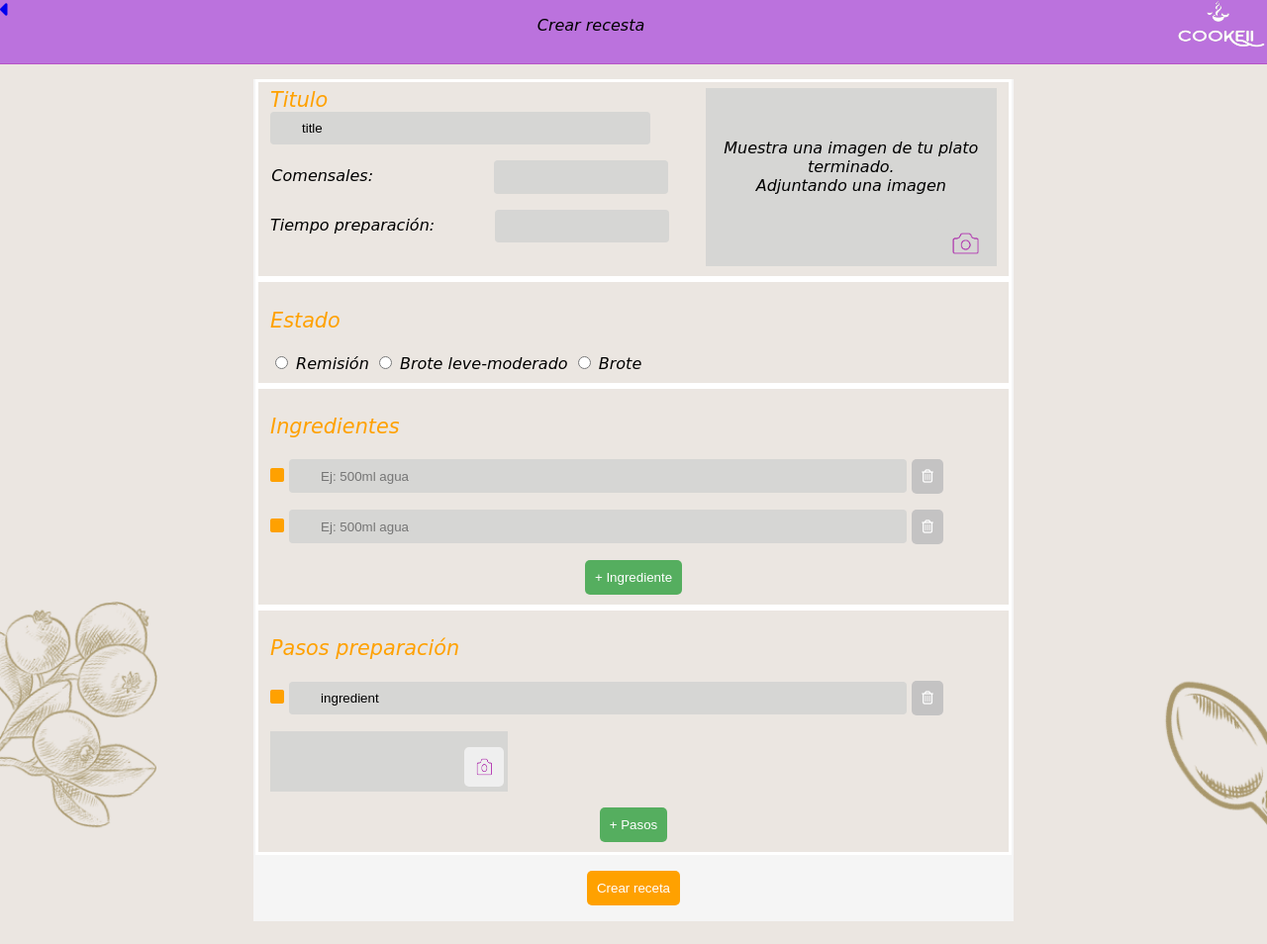
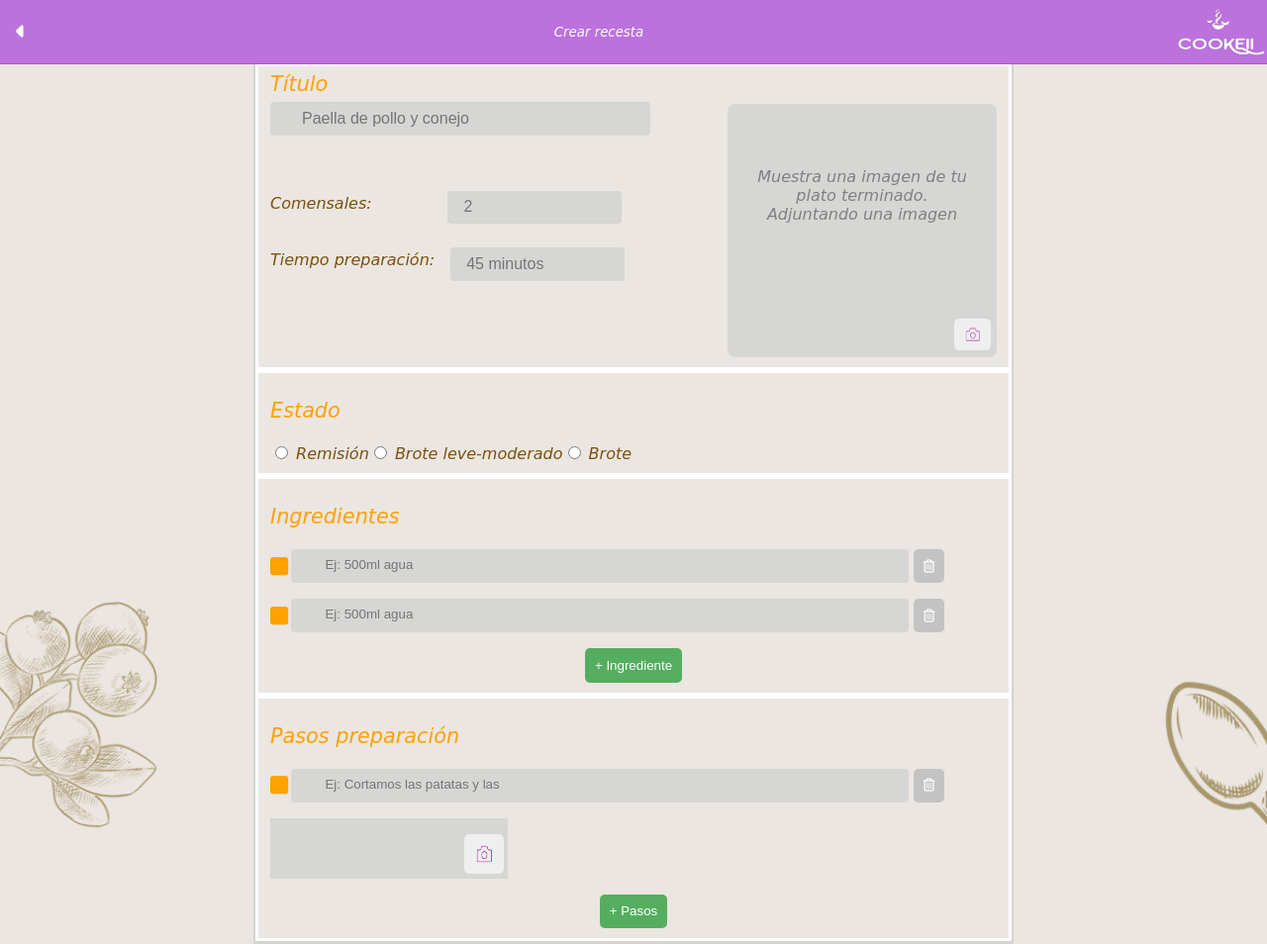
Before and after one commit to yosiris-m/cookEii, a website: page src/pages/components/createCook.html in a window 1280 px wide. Shown: the top 954 px of the page at 99% size. Drawn offline with Linux system fonts and the light colour scheme.

Commit message:
refactor styles

```diff
--- a/src/js/create-cook/createCoook.js
+++ b/src/js/create-cook/createCoook.js
@@ -6,12 +6,13 @@ function addNewIngredient() {
   const inputIngredient = document.createElement("p");
   inputIngredient.classList.add("input-ad");
   inputIngredient.innerHTML = `
-    <label for="ingredient" class=""  id="label">
-    <i class="fa-solid fa-square squa-c"></i>
-      <input type="text" class="input-width input-focus" name="ingredient" value="" placeholder="Ej: 500ml agua">
+     <i class="fa-solid fa-square squa-c"></i>
+    <label for="ingredient" id="label" class="input-ing-prep input-width ">
+      <input type="text" class="input-focus" name="ingredient" value="" placeholder="Ej: 500ml agua" required>
     </label>
-    <button type="button" id="b" class="buttons buttons-delet" name="delete"><i class="fa-regular fa-trash-can"></i></button>
-  `;
+    <button type="button" class="buttons buttons-delet" name="delete"><i class="fa-regular fa-trash-can"></i></button>
+
+    `;
 
   createElementIngred.appendChild(inputIngredient);
 }
@@ -65,12 +66,13 @@ function addNewPreparation() {
   preparationCount++;
 
   inputPreparation.innerHTML = `
-    <label for="ingredient" class=" label-inp">
-        <i class="fa-solid fa-square squa-c"></i>
-        <input type="text" class="input-width input-focus input-1" id="ingredient" name="ingredient" value="ingredient" placeholder="Ej: leche">
+    <div class="box-prep-inp">
+    <i class="fa-solid fa-square squa-c"></i>
+    <label for="ingredient" class="input-ing-prep input-width">
+        <input type="text" class=" input-focus  " id="ingredient" name="ingredient" value="" placeholder="Ej: Cortamos las patatas y las ponemos a cocinar" required>
     </label>
     <button type="delete" id="b" class="buttons buttons-delet" name="delete-preparation"><i class="fa-regular fa-trash-can"></i></button>
-
+    </div>
     <div class="img-preparation">
     <input type="file" id="fileIngredient${preparationCount}" name="ingre-file" value="" name="file" accept="image/*" style="display: none">
     <div class="file-ingred" id="fileIngredientButton${preparationCount}">
--- a/src/pages/components/createCook.html
+++ b/src/pages/components/createCook.html
@@ -12,49 +12,44 @@
     <link rel="stylesheet" href="../../styles/createCook.css" />
     <link rel="stylesheet" href="../../styles/header.css" />
   </head>
-  <body class="">
-    <header id="header" class="container-header">
-      <a class="link-home" href="../index.html">
+  <body>
+    <header id="header" class="container-header-create">
+      <a class="link-back" href="../index.html">
         <i class="fa-solid fa-caret-left fa-lg"></i></a>
-        <p>Crear recesta</p>
+      <small class="head-title">Crear recesta</small>
       <img class="logo" src="/src/images/logo.png" alt="logo" />
     </header>
    <main class="main-create" >
-
       <form action="" class="form">
         <fieldset class="head-create">
           <div class="box-create">
-            <label class="titles-create text-aling-let" for="title">Titulo</label>
-              <input type="text" class="input-width-title input-focus" placeholder="Paella de pollo y conejo" value="title">
-            <p class="time-prep">
-                <label for="" class="lab-M">Comensales:
-                  <input type="number" class="iput-w input-focus input-t-M">
-                </label>
-                <label for="">Tiempo preparación:
-                <input type="number" class="iput-w input-focus input-ra-M " >
-                </label>
-
+            <label class="titles-create" for="title">Título</label>
+            <input type="text" class="input-width-title input-focus font-size-input" name="title" placeholder="Paella de pollo y conejo" value="" required>
+            <p class="diners-box M-top">
+              <label for="diners">Comensales:</label>
+                <input type="number" class="iput-w input-focus input-t-M font-size-input" name="diners" value="" placeholder="2" required>
             </p>
+            <div class="diners-box">
+              <label for="timePreparation">Tiempo preparación:</label>
+              <input type="text" class="iput-w input-focus input-ra-M font-size-input" name="timePreparation" value="" required placeholder="45 minutos">
             </div>
-          <div class="img-principal">
-            <input id="fileInput" type="file" value="files" class="input-file" name="file"accept="image/*" style="display: none">
+          </div>
+          <div class="img-cook">
+            <input id="fileInput" type="file" value="" class="input-file" name="file"accept="image/*" style="display: none" required>
             <div class="box-preview-file" id="fileSelectButton" >
               <p id="imgPreview" class="file-preview">
-                <span class="image-text">Muestra una imagen de tu plato terminado.</span>
+                <span class="image-text pading-text">Muestra una imagen de tu plato terminado.</span>
                 <span class="image-text">Adjuntando una imagen</span>
               </p>
               <button class="button-file" type="button">
-                <img
-                class="icon-file"
-                src="/src/images/camara.png"
-                alt="Foto del plato terminado"
-              />
+                <img class="icon-file" src="/src/images/camara.png" alt="Foto del plato terminado"/>
               </button>
             </div>
           </div>
         </fieldset>
         <fieldset class="text-aling-let">
           <p class="state-title titles-create">Estado</p>
+          <div class="state-box">
            <label for="remision">
             <input type="radio" name="remision" value="remision" id="">
             Remisión</label>
@@ -66,15 +61,16 @@
               <input type="radio" name="brote" value="brote" id="">
                Brote
             </label>
+          </div>
         </fieldset>
-          <fieldset class="">
-              <p class="titles-create text-aling-let">Ingredientes</p>
+        <fieldset >
+          <p class="titles-create">Ingredientes</p>
           <div id="element-Ing" class="text-aling-let"></div>
           <button type="button" class="buttons text-R-let" onclick="addNewIngredient()">+ Ingrediente</button>
         </fieldset>
-          <fieldset class="preparation-container" >
-              <p class="titles-create text-aling-let">Pasos preparación</p>
-              <div class="element-prep text-aling-let" id="element-prep"></div>
+        <fieldset>
+          <p class="titles-create ">Pasos preparación</p>
+          <div class="text-aling-let" id="element-prep"></div>
           <button type="button" class="buttons" onclick="addNewPreparation()">+ Pasos</button>
         </fieldset>
       </form>
--- a/src/styles/createCook.css
+++ b/src/styles/createCook.css
@@ -10,11 +10,35 @@ body {
   background-repeat: no-repeat;
   background-attachment: fixed;
 }
+.container-header-create {
+  display: flex;
+  align-items: center;
+  justify-content: space-between;
+  width: 100%;
+  height: 4rem;
+  background-color: #bb72dd;
+  border-bottom: solid 1px rgba(167, 18, 147, 0.315);
+  position: fixed;
+  top: 0;
+  left: 0;
+  z-index: 1;
+}
+.head-title {
+  color: white;
+}
+.link-back {
+  color: white;
+  margin-left: 1rem;
+}
 .main-create {
-  margin: 5rem auto;
-  background-color: rgb(245, 245, 245);
-  max-width: 48rem;
+  margin: 4rem auto;
+  background-color: rgb(212, 211, 208);
+  width: 100%;
   text-align: center;
+
+  @media all and (min-width: 768px) {
+    max-width: 48rem;
+  }
 }
 .form {
   display: flex;
@@ -26,45 +50,82 @@ body {
 
 .head-create {
   display: flex;
-  flex-direction: row;
-  justify-content: space-between;
-  margin-top: 0;
+  flex-direction: column;
+
+  @media all and (min-width: 768px) {
+    flex-direction: row;
+    justify-content: space-between;
+  }
 }
-.img-principal {
-  height: 11.3rem;
-  width: 18.4rem;
+.img-cook {
+  height: 100%;
+  width: 100%;
   text-align: center;
   background-color: #d6d6d4;
   position: relative;
+  border-radius: 8px;
+  margin-top: 1.3rem;
+
+  @media all and (min-width: 450px) and (max-width: 750px) {
+    width: 65%;
+    margin: 1.3rem auto;
+  }
+
+  @media all and (min-width: 768px) {
+    width: 17rem;
+    margin-top: 2rem;
+  }
 }
 .input-file {
   display: block;
 }
-.time-prep {
+.M-top {
+  margin-top: 1rem;
+  @media all and (min-width: 768px) {
+    margin-top: 3rem;
+  }
+}
+.diners-box {
   display: flex;
   flex-direction: column;
+  justify-content: center;
+  align-items: center;
+  color: #774b05f6;
+  font-size: 1rem;
+
+  @media all and (min-width: 768px) {
+    flex-direction: row;
+    justify-content: left;
+  }
 }
 .img-pr {
-  width: 10rem;
-  height: 6rem;
+  width: 100%;
+  height: 100%;
 }
 
 .button-file {
-  width: 4rem;
-  height: 3rem;
   border-style: none;
   position: absolute;
   bottom: 0;
   right: 0;
-  background-color: #d6d6d4;
   border: none;
   border-radius: 5px;
   cursor: pointer;
+  width: 2.3rem;
+  height: 2rem;
+  margin-right: 0.4rem;
+  margin-bottom: 0.4rem;
+}
+
+.pading-text {
+  padding-top: 4rem;
 }
 
 .icon-file {
-  width: 3rem;
+  width: 100%;
+  height: 100%;
 }
+
 .file-preview {
   display: flex;
   flex-direction: column;
@@ -74,48 +135,72 @@ body {
 }
 .box-preview-file {
   border-radius: 2%;
-  height: 10rem;
-  display: flex;
-  margin-bottom: 3rem;
+  height: 16rem;
 }
 
 .info {
   font-size: 0.8rem;
-  text-align: center;
+  width: 10rem;
+  height: 100%;
+  padding-top: 0.2rem;
+  text-align: left;
+
+  @media all and (min-width: 768px) {
+    width: 15rem;
+  }
 }
 .image-text {
   padding-left: 1rem;
   margin-right: 1rem;
+  color: grey;
 }
 /*box-title style*/
 .box-create {
   display: flex;
   flex-direction: column;
-  margin-right: 2rem;
+
+  @media all and (min-width: 768px) {
+    margin-right: 2rem;
+  }
 }
 
 .input-width-title {
   width: 100%;
   height: 1.5rem;
-  padding: 0.3rem 2rem;
   border-radius: 0.25rem;
   border: none;
   background-color: #d6d6d4;
+  margin-top: 0.4rem;
+
+  @media all and (min-width: 450px) and (max-width: 750px) {
+    width: 60%;
+    margin: 0 auto;
+  }
 
   @media all and (min-width: 768px) {
+    padding: 0.3rem 2rem;
     width: 20rem;
   }
+}
+.input-ing-prep {
+  padding: 0px;
+  margin: 0px;
 }
 
 .input-width {
   width: 100%;
   height: 1.5rem;
-  padding: 0.3rem 2rem;
   border-radius: 0.25rem;
   border: none;
   background-color: #d6d6d4;
+  margin: 0;
+
+  @media all and (min-width: 450px) and (max-width: 750px) {
+    width: 100%;
+  }
 
   @media all and (min-width: 768px) {
+    padding: 0.3rem 2rem;
     width: 35rem;
   }
 }
@@ -130,31 +215,59 @@ body {
   background-color: #d6d6d4;
 }
 
-.input-1[value="ingredient"] {
-  background-color: #d6d6d4;
-}
-
 .iput-w {
-  width: 9rem;
+  width: 60%;
   height: 1.5rem;
   padding: 0.3rem 1rem;
   background-color: #d6d6d4;
   border-radius: 0.25rem;
+  margin-top: 0.5rem;
+
+  @media all and (min-width: 450px) and (max-width: 750px) {
+    width: 40%;
+    margin-top: 0;
+  }
+
+  @media all and (min-width: 768px) {
+    width: 9rem;
+  }
 }
 
 .input-ra-M {
-  margin-left: 3.5rem;
+  @media all and (min-width: 768px) {
+    margin-left: 1rem;
+  }
 }
 .input-t-M {
-  margin-left: 7.3rem;
+  @media all and (min-width: 768px) {
+    margin-left: 4.8rem;
+  }
 }
 
 .lab-M {
-  margin-bottom: 1rem;
+  margin-bottom: 0.3rem;
 }
 /*-prepration styles*/
 .input-prep {
+  display: flex;
+  flex-direction: column;
+  align-items: center;
   height: 100%;
+
+  @media all and (min-width: 450px) and (max-width: 750px) {
+    align-items: self-start;
+  }
+
+  @media all and (min-width: 768px) {
+    align-items: self-start;
+  }
+}
+
+.box-prep-inp {
+  display: flex;
+  flex-direction: row;
+  align-items: center;
+  width: 100%;
 }
 .img-preparation {
   width: 15rem;
@@ -195,19 +308,28 @@ body {
 }
 
 .buttons {
-  padding: 10px;
+  padding: 0.3rem;
   background-color: rgba(29, 153, 46, 0.726);
   color: white;
   border: none;
   border-radius: 5px;
   cursor: pointer;
+
+  @media all and (min-width: 768px) {
+    padding: 0.6rem;
+  }
 }
 
 .buttons:hover {
-  background-color: #3dd864;
+  background-color: #0aac04;
 }
 .buttons-delet {
+  margin-left: 0.2rem;
   background-color: rgb(196, 195, 195);
+
+  @media all and (min-width: 768px) {
+    margin-left: 0.3rem;
+  }
 }
 .buttons-delet:hover {
   background-color: #f02d2d;
@@ -221,10 +343,24 @@ fieldset {
 .titles-create {
   color: #ffa100;
   font-size: 1.3rem;
+  text-align: center;
+
+  @media all and (min-width: 768px) {
+    text-align: left;
+  }
 }
-
+.font-size-input {
+  font-size: 1rem;
+}
 .squa-c {
   color: #ffa100;
+  font-size: 1rem;
+  padding-right: 0.2rem;
+  margin-left: 0px;
+
+  @media all and (min-width: 768px) {
+    font-size: 1.3rem;
+  }
 }
 .send-button {
   text-align: center;
@@ -233,8 +369,25 @@ fieldset {
   background-color: #ffa100;
 }
 .text-aling-let {
-  text-align: left;
+  @media all and (min-width: 768px) {
+    text-align: left;
+  }
+}
+.state-box {
+  display: flex;
+  flex-direction: column;
+  color: #774b05f6;
+  align-items: self-start;
+
+  @media all and (min-width: 768px) {
+    flex-direction: row;
+  }
 }
 .text-R-let {
   text-align: center;
 }
+.input-ad {
+  display: flex;
+  flex-direction: row;
+  align-items: center;
+}
--- a/src/styles/deatil.css
+++ b/src/styles/deatil.css
@@ -160,6 +160,7 @@
 
 .link-home {
   padding-left: 2rem;
+  color: white;
 }
 .icon-text {
   font-size: 1rem;
```
Lines whose indentation alone changed are shown as unchanged.
